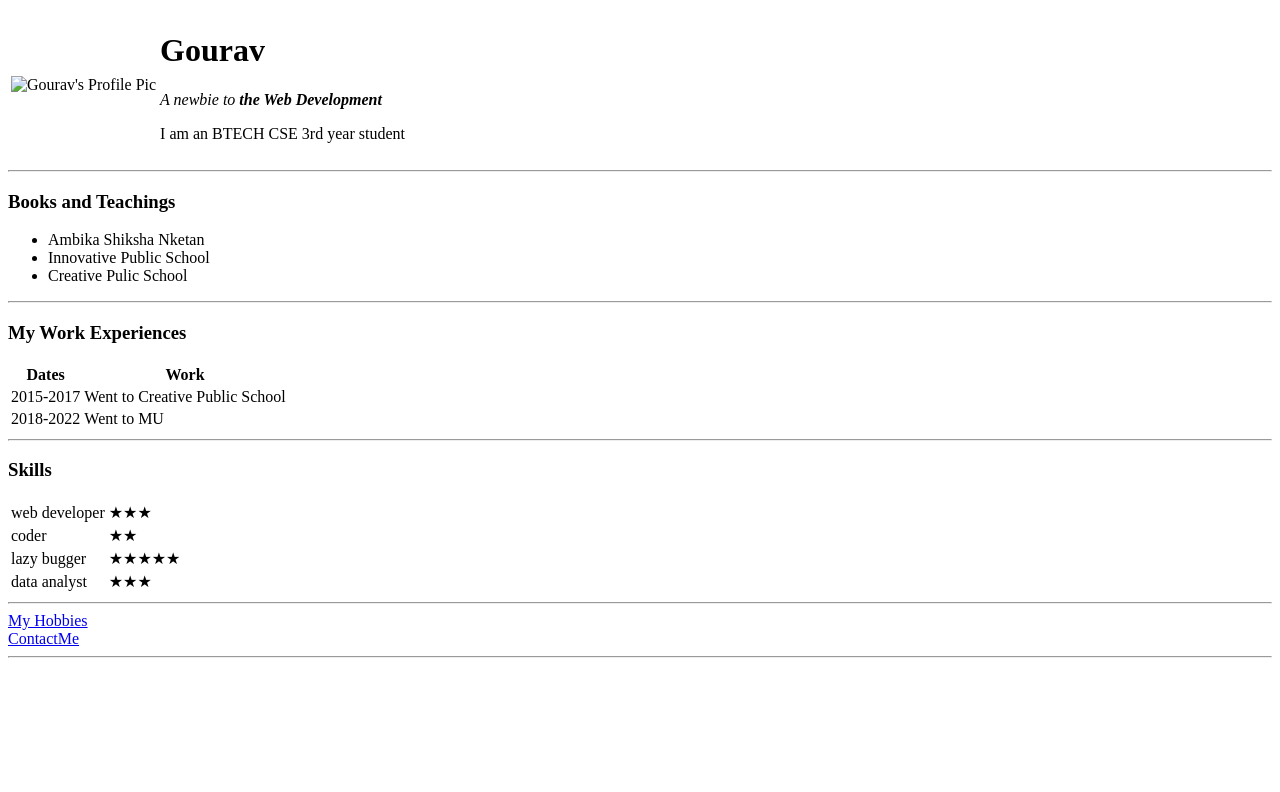
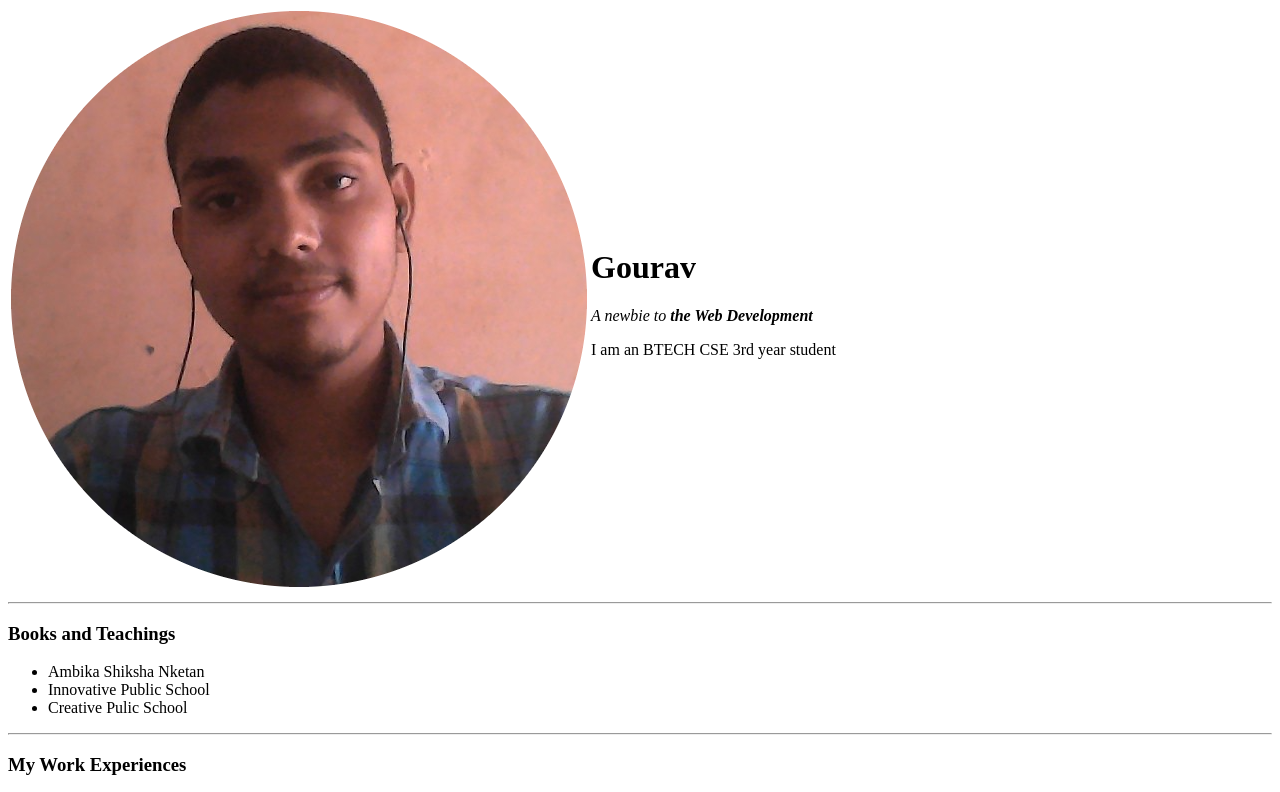
Before and after one commit to gthepro/cv, a plain HTML site: page index.html in a window 1280 px wide. Shown: the top 792 px of the page. Drawn offline with Linux system fonts and the light colour scheme.

Commit message:
Update index.html

```diff
--- a/index.html
+++ b/index.html
@@ -9,7 +9,7 @@
 <body>
   <table cell-spacing:"">
     <tr>
-      <td><img src="C:\Users\lenovo\Downloads\WIN_20211228_09_57_30_Pro-modified.png" alt=" Gourav's Profile Pic"></td>
+      <td><img src="my_pic.png" alt=" Gourav's Profile Pic"></td>
       <td>
         <h1>Gourav</h1>
         <p><em>A newbie to <strong>the Web Development</strong></em></p>
```
